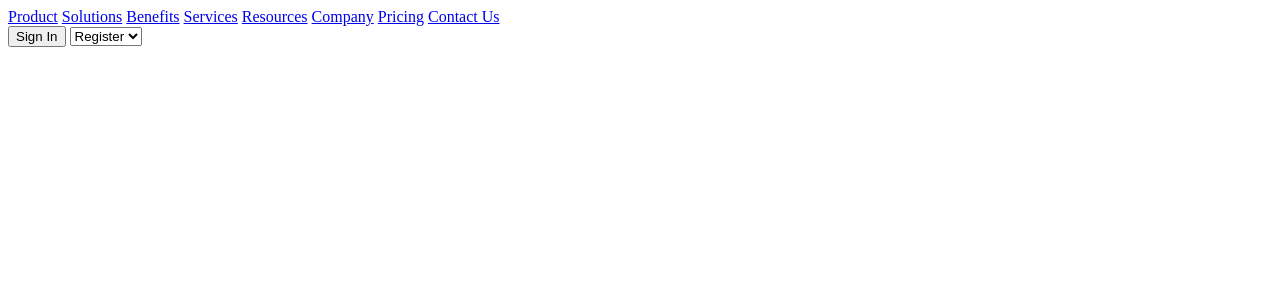
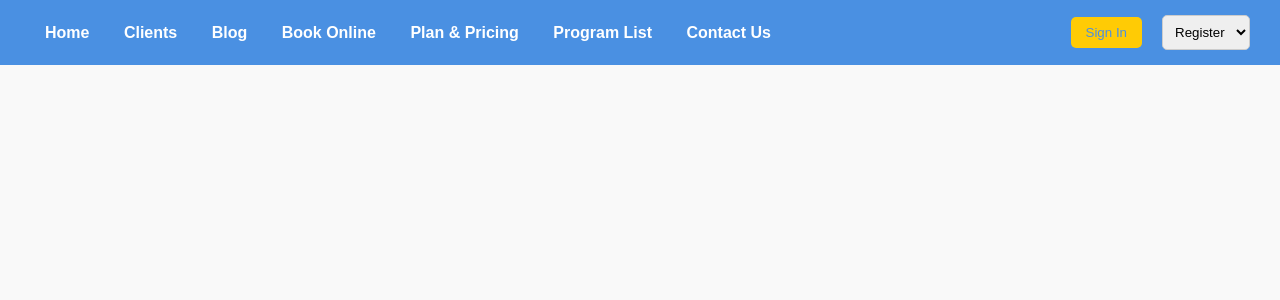
Before and after one commit to Mamasb/SmartDesk, a Flask app: template templates/base.html in a window 1280 px wide. Shown: the top 300 px of the page. Run offline with Flask 3, Linux system fonts and the light colour scheme; the template is opened without the code that fills it, so the values that code supplies are empty.

Commit message:
This enables the inheritance of the navbar

```diff
--- a/templates/base.html
+++ b/templates/base.html
@@ -2,18 +2,20 @@
 <html lang="en">
 <head>
    <meta charset="UTF-8">
+   <link rel="stylesheet" href="{{url_for("static", filename="styles.css")}}" />
    <title>{%block title %}SmartDesk{% endblock %}</title>
 </head>
-<body><header>
+<body>
+
+   <header>
       <div>
         <nav>
-          <a href="#">Product</a>
-          <a href="#">Solutions</a>
-          <a href="#">Benefits</a>
-          <a href="#">Services</a>
-          <a href="#">Resources</a>
-          <a href="#">Company</a>
-          <a href="#">Pricing</a>
+          <a href="#">Home</a>
+          <a href="#">Clients</a>
+          <a href="#">Blog</a>
+          <a href="#">Book Online</a>
+          <a href="#">Plan & Pricing</a>
+          <a href="#">Program List</a>
           <a href="#">Contact Us</a>
         </nav>
       </div>
@@ -25,12 +27,9 @@
         </select>
       </div>
     </header>
-	  <footer>
-      <div></div>
-      <div></div>
-      <div></div>
-    </footer>
+   {% block content %}
+   {% endblock %}
 
-   {% block content %}{% endblock %}
+
 </body>
 </html>
```
